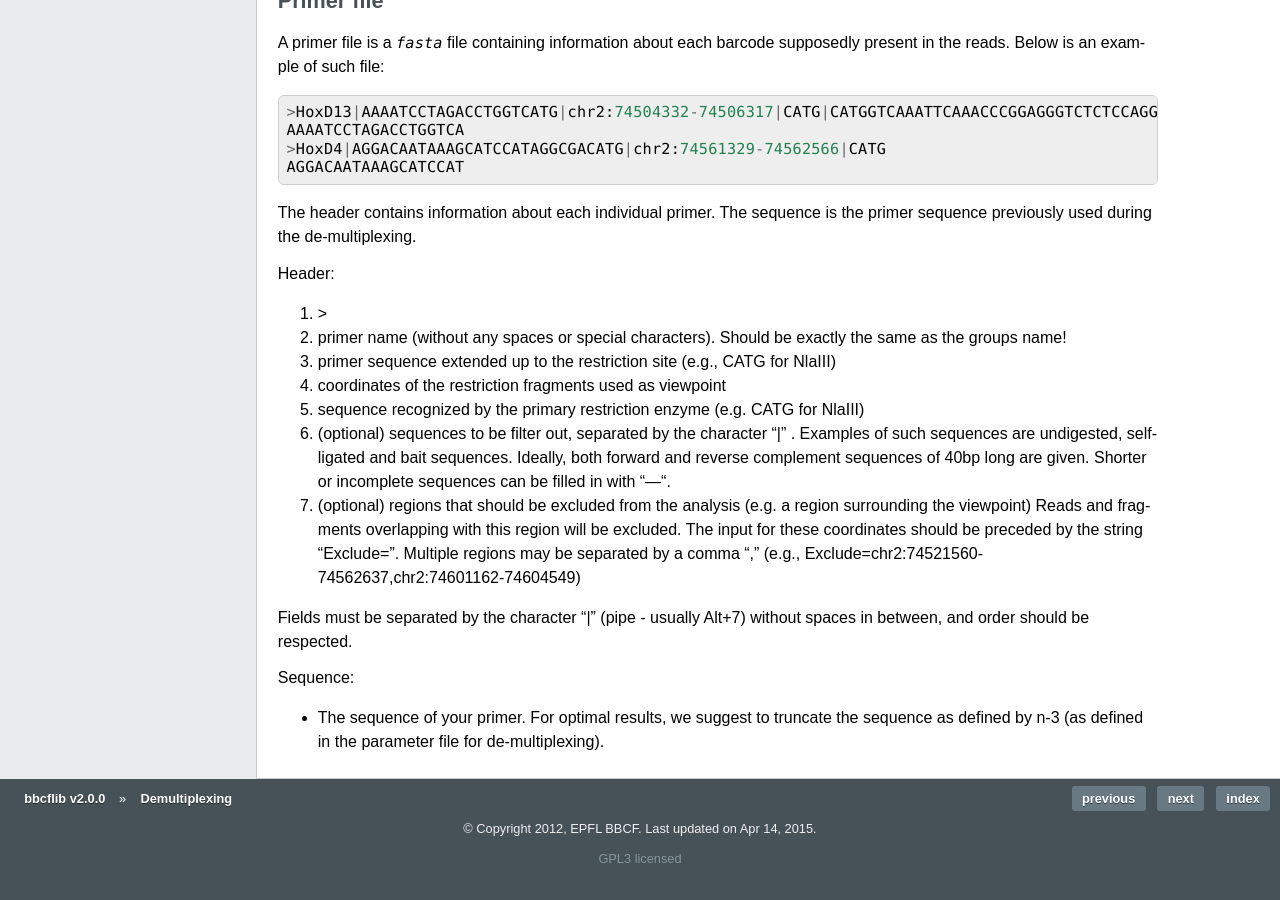
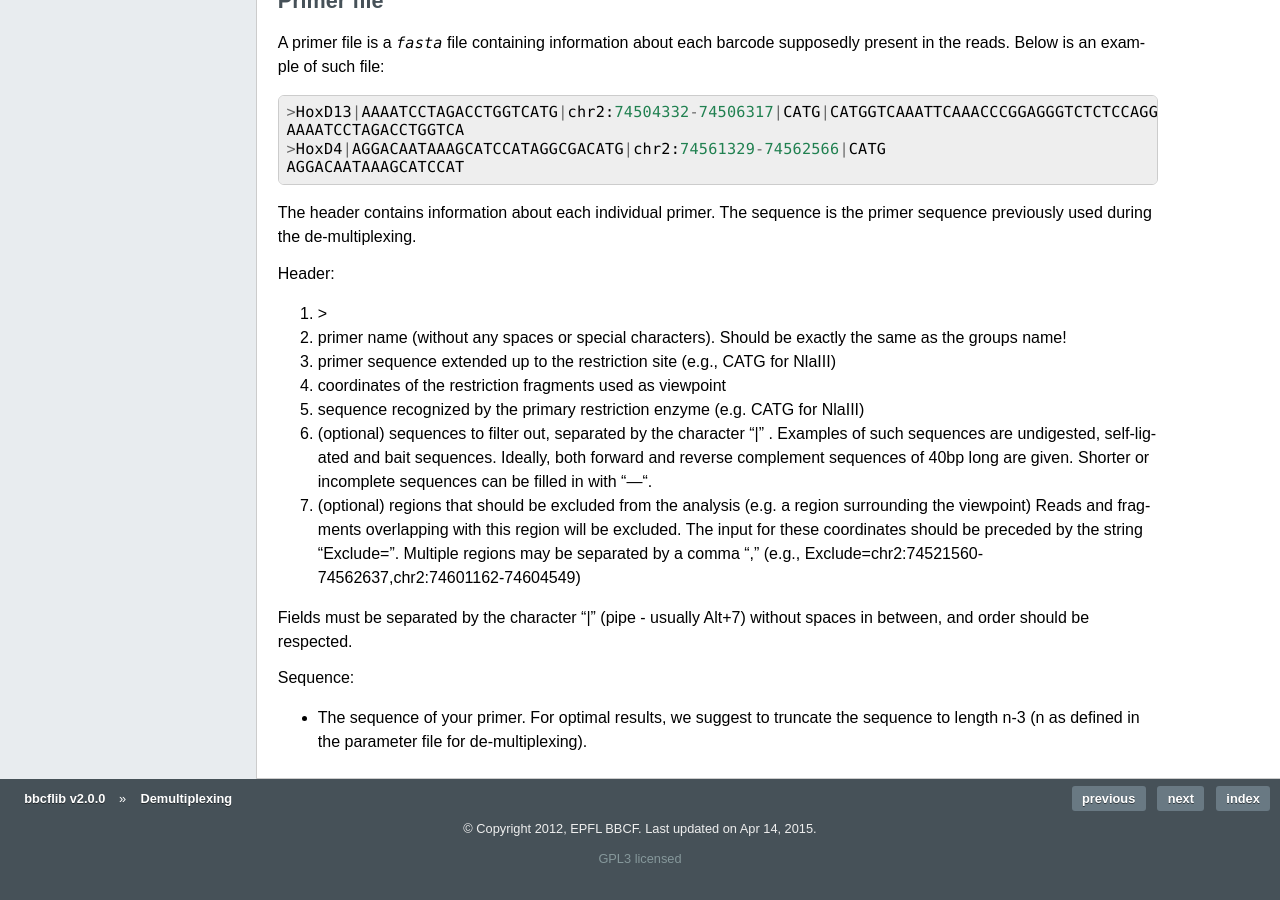
Before and after one commit to bbcf/bbcflib, a Sphinx documentation site: the page built from doc/tutorial_demultiplexing.rst, in a window 1280 px wide and 900 px high, scrolled down 2145 px. Built offline with Sphinx 7.4.7, drawn with Linux system fonts in a browser that asks for light colours; formulas are drawn with MathJax 3; pages that are not in the unit, such as notebooks, are missing from menus.

Commit message:
doc change

```diff
--- a/doc/tutorial_demultiplexing.rst
+++ b/doc/tutorial_demultiplexing.rst
@@ -87,7 +87,7 @@ Header:
 3. primer sequence extended up to the restriction site (e.g., CATG for NlaIII)
 4. coordinates of the restriction fragments used as viewpoint
 5. sequence recognized by the primary restriction enzyme (e.g. CATG for NlaIII)
-6. (optional) sequences to be filter out, separated by the character "|" . Examples of such sequences are undigested, self-ligated and bait sequences. Ideally, both forward and reverse complement sequences of 40bp long are given. Shorter or incomplete sequences can be filled in with "---".
+6. (optional) sequences to filter out, separated by the character "|" . Examples of such sequences are undigested, self-ligated and bait sequences. Ideally, both forward and reverse complement sequences of 40bp long are given. Shorter or incomplete sequences can be filled in with "---".
 7. (optional) regions that should be excluded from the analysis (e.g. a region surrounding the viewpoint) Reads and fragments overlapping with this region will be excluded. The input for these coordinates should be preceded by the string "Exclude=". Multiple regions may be separated by a comma "," (e.g., Exclude=chr2:74521560-74562637,chr2:74601162-74604549)
 
 Fields must be separated by the character "|" (pipe - usually Alt+7) without spaces in between, and order should be respected.
@@ -95,4 +95,4 @@ Fields must be separated by the character "|" (pipe - usually Alt+7) without spa
 
 Sequence:
 
-* The sequence of your primer. For optimal results, we suggest to truncate the sequence as defined by n-3 (as defined in the parameter file for de-multiplexing).
+* The sequence of your primer. For optimal results, we suggest to truncate the sequence to length n-3 (n as defined in the parameter file for de-multiplexing).
```
Also changed, not shown: 1 other file.
